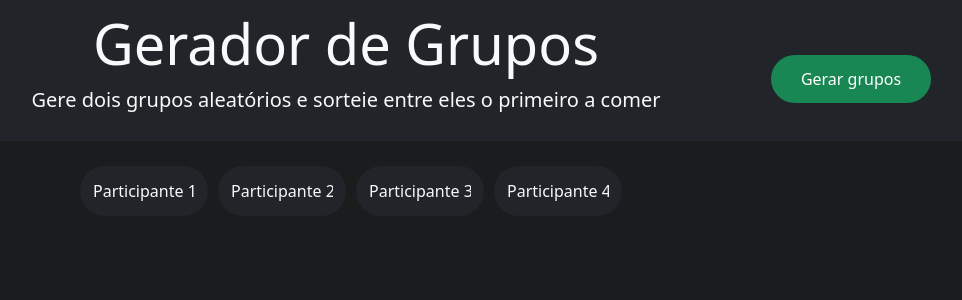
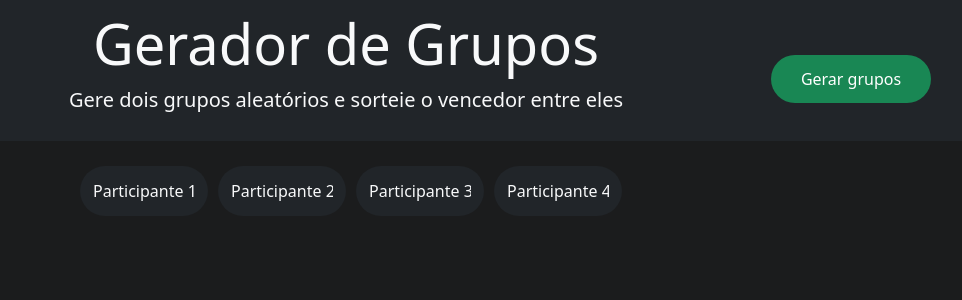
Before and after one commit to luczz1/geradordegrupos, an Angular app: page / in a window 1280 px wide. Shown: the top 300 px of the page, without its empty margins (294-1256 px from the left). Built offline with nearby package versions, Linux system fonts and the light colour scheme.

Commit message:
Update alg.component.html

```diff
--- a/src/app/alg/alg.component.html
+++ b/src/app/alg/alg.component.html
@@ -15,7 +15,7 @@
           Gerar grupos
         </button>
         <p class="lead">
-          Gere dois grupos aleatórios e sorteie entre eles o primeiro a comer
+          Gere dois grupos aleatórios e sorteie o vencedor entre eles
         </p>
       </div>
     </div>
```
